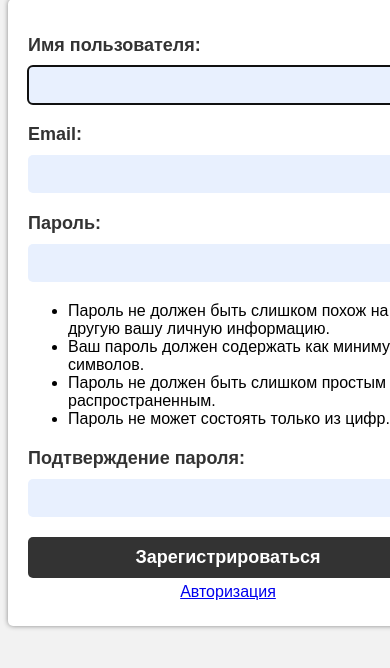
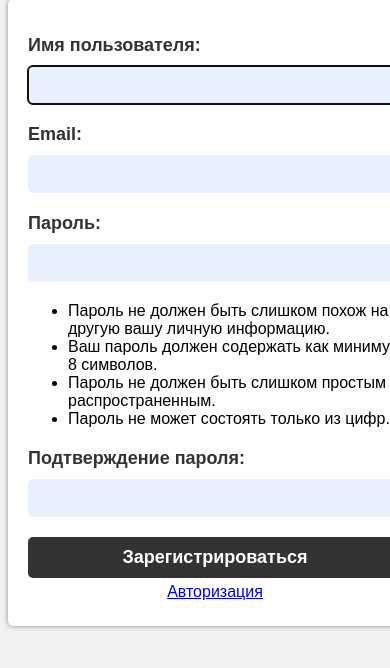
Before and after one commit to kotorkovsciy/scbchallenge2023, a Django app: page /user/register/ in a window 390 px wide; the page is wider, and only the part inside the window is pictured. Shown: the part 103-771 px from the top of that part. Run offline with Django 4.2, Linux system fonts and the light colour scheme; parts of the project's set-up code (start-up, migrations or seed data) failed here and were passed over.

Commit message:
feat(register): added adaptive for smaller screens

```diff
--- a/static/css/register.css
+++ b/static/css/register.css
@@ -105,3 +105,9 @@ button[type=submit]:hover {
     display: flex;
     padding: 5px;
 }
+
+@media (max-width: 768px) {
+    form {
+        width: 100%;
+    }
+}
--- a/templates/register.html
+++ b/templates/register.html
@@ -3,7 +3,10 @@
 <html>
 
 <head>
-    <title></title>
+    <title>Регистрация</title>
+    <meta charset="UTF-8">
+    <meta http-equiv="X-UA-Compatible" content="IE=edge">
+    <meta name="viewport" content="width=device-width, initial-scale=1.0">
     <link rel="stylesheet" type="text/css" href="{% static 'css/register.css' %}">
     <link rel="icon" type="image/png" href="{% static 'images/favicon.png' %}" />
 </head>
```
